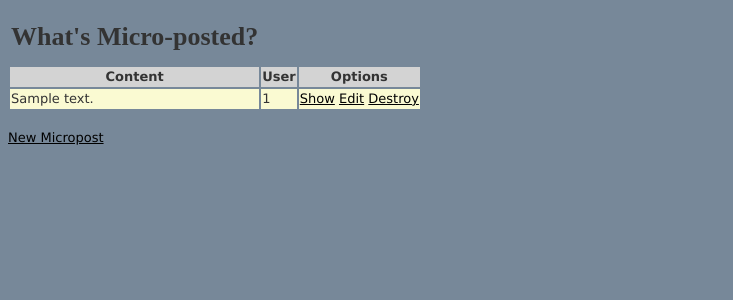
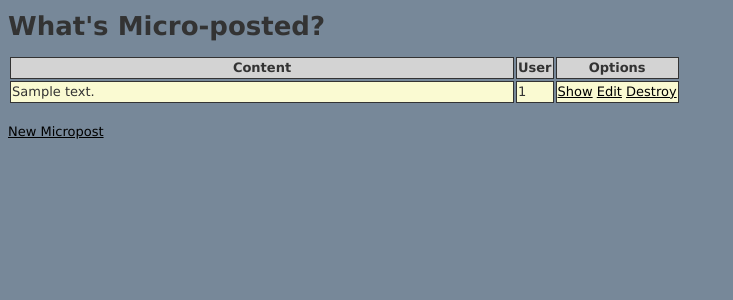
Before and after one commit to Snyder-/Microposts, a Rails app: page /microposts in a window 1280 px wide. Shown: the top 300 px of the page, without its empty margins (0-733 px from the left). Run offline with Rails 7, Linux system fonts and the light colour scheme; tables that the repository leaves empty hold one stand-in row (values such as "Sample post"); style sheets or scripts are compiled from the project's sources; some libraries are stand-ins or nearby versions.

Commit message:
layout css

```diff
--- a/app/assets/stylesheets/scaffolds.css.scss
+++ b/app/assets/stylesheets/scaffolds.css.scss
@@ -6,10 +6,17 @@ body {
   line-height: 18px;
 }
 
-p, ol, ul, td {
+table {
+}
+.content {
+  width: 500px;
+}
+ol, ul, td, th {
   font-family: verdana, arial, helvetica, sans-serif;
   font-size: 13px;
   line-height: 18px;
+  border: solid;
+  border-width: 1px;
 }
 
 pre {
--- a/app/views/microposts/index.html.erb
+++ b/app/views/microposts/index.html.erb
@@ -1,7 +1,7 @@
 <table>
   <thead>
   <tr>
-    <th id="title"><h1>What's Micro-posted?</h1></th>
+    <h1>What's Micro-posted?</h1>
   </tr>
     <tr>
       <th>Content</th>
@@ -13,7 +13,7 @@
   <tbody>
     <% @microposts.each do |micropost| %>
           <tr>
-        <td><%= micropost.content %></td>
+        <td class="content"><%= micropost.content %></td>
         <td><%= micropost.user_id%></td>
         <td><%= link_to 'Show', micropost %>
         <%= link_to 'Edit', edit_micropost_path(micropost) %>
```
